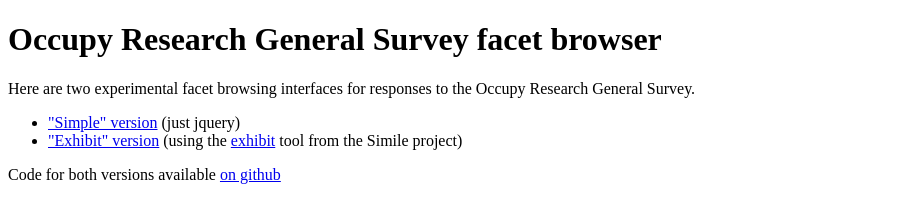
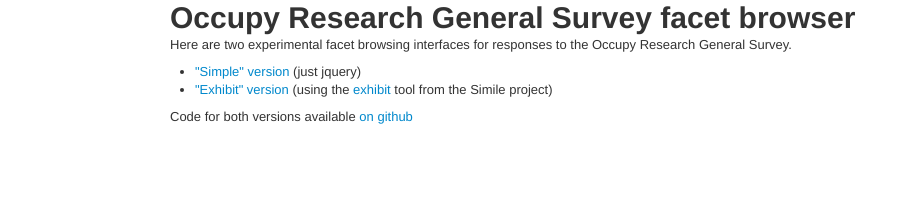
Before and after one commit to yourcelf/orgs-facet, a plain HTML site: page index.html in a window 1280 px wide. Shown: the whole page, without its empty margins (0-910 px from the left). Drawn offline with Linux system fonts and the light colour scheme.

Commit message:
use bootstrap for splash

```diff
--- a/index.html
+++ b/index.html
@@ -2,8 +2,10 @@
 <html>
     <head>
         <title>Occupy Research General Survey facet browser</title>
+        <link href='css/bootstrap.min.css' rel='stylesheet'>
     </head>
     <body>
+        <div class='container'>
             <h1>Occupy Research General Survey facet browser</h1>
             <p>Here are two experimental facet browsing interfaces for responses to the Occupy Research General Survey.</p>
             <ul>
@@ -11,5 +13,6 @@
                 <li><a href='exhibit.html'>"Exhibit" version</a> (using the <a href='http://www.simile-widgets.org/exhibit3/'>exhibit</a> tool from the Simile project)</li>
             </ul>
             <p>Code for both versions available <a href='https://github.com/yourcelf/orgs-facet'>on github</a></p>
+        </div>
     </body>
 </html>
```
Lines whose indentation alone changed are shown as unchanged.
